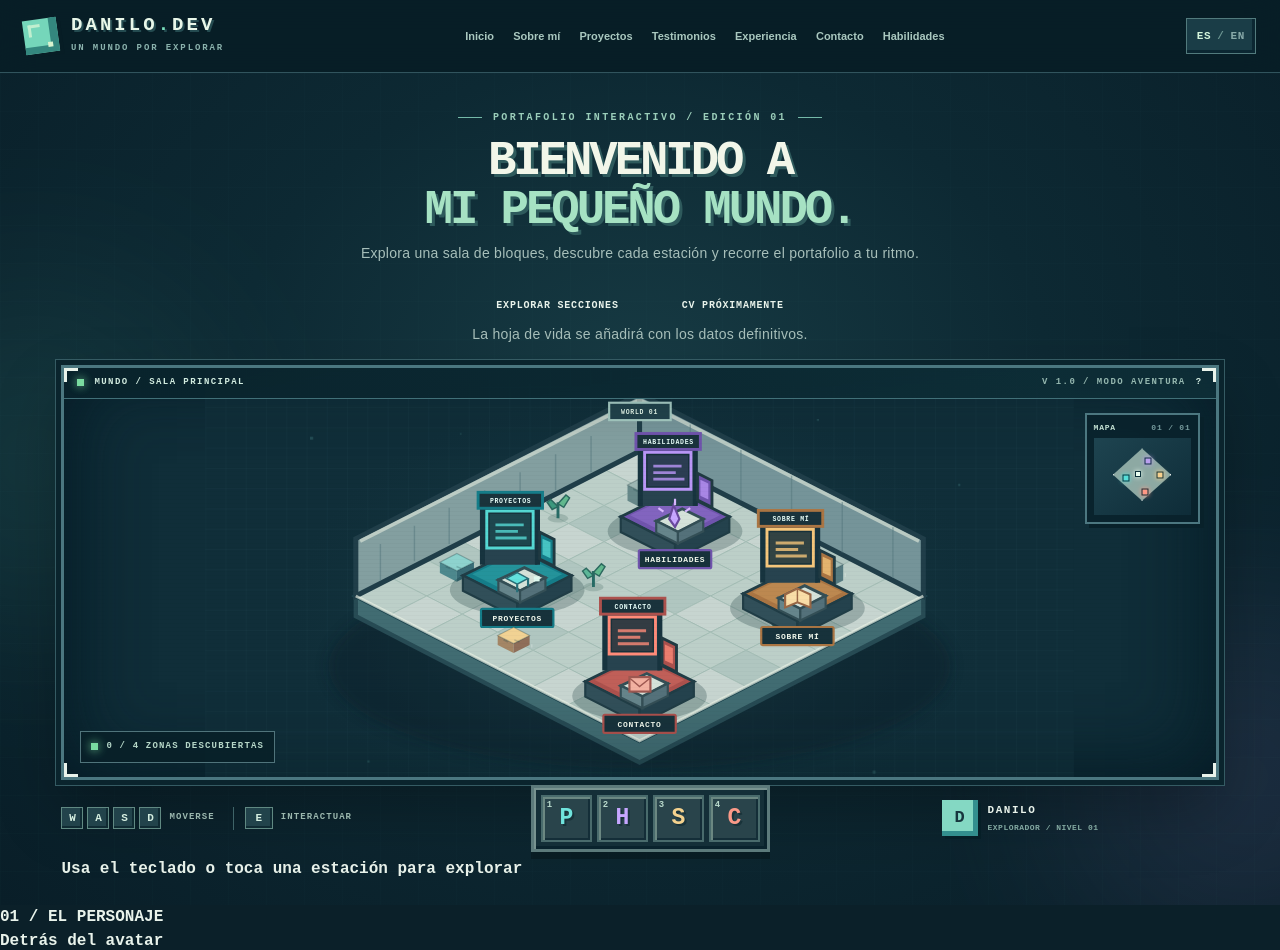
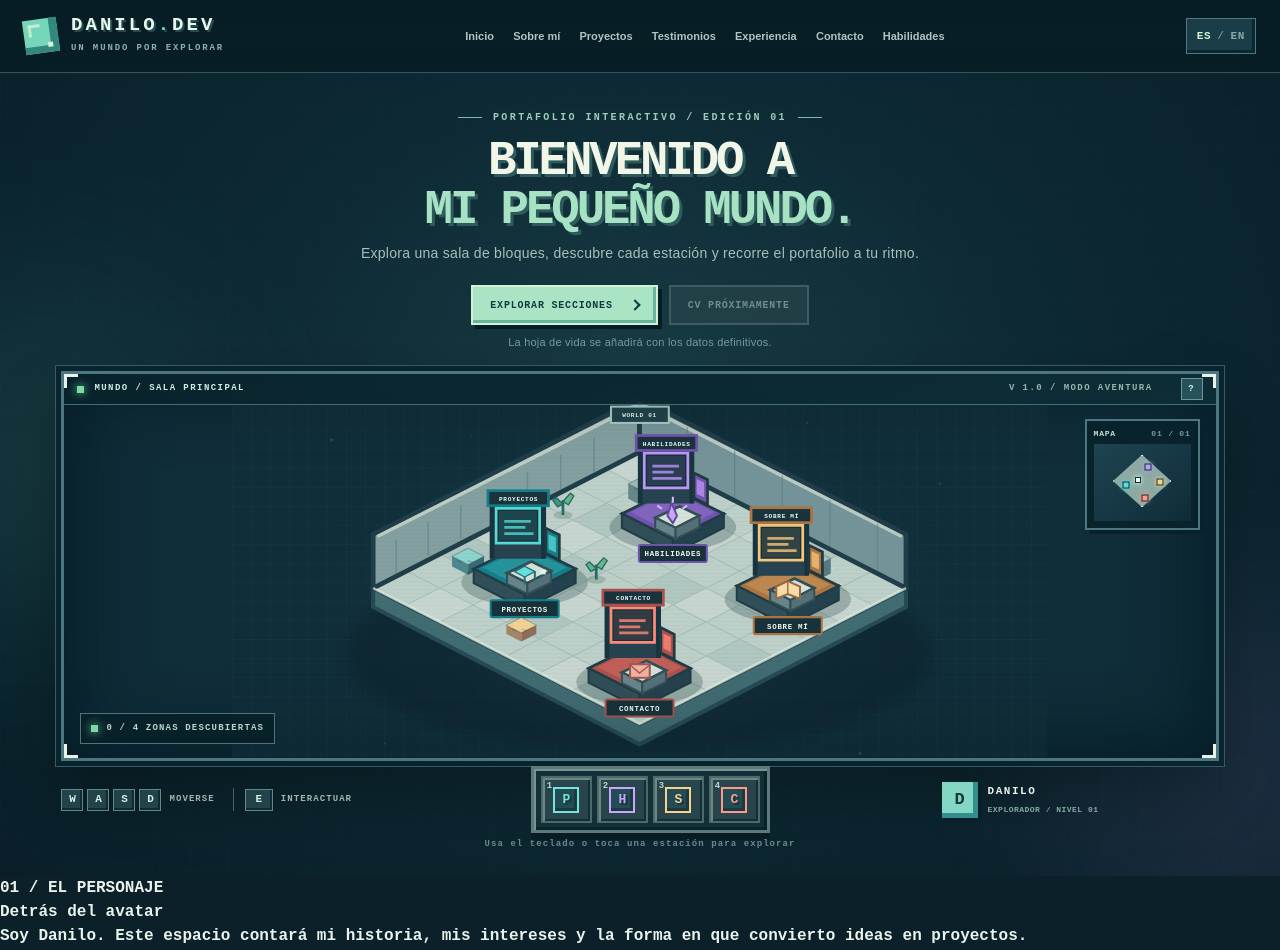
Before and after one commit to danilolarap/Portfolio, a Next.js app: page / in a window 1280 px wide. Shown: the top 950 px of the page. Built offline with nearby package versions, Linux system fonts and the light colour scheme.

Commit message:
style: build portfolio theme part 10

```diff
--- a/src/app/globals.css
+++ b/src/app/globals.css
@@ -1146,3 +1146,117 @@ section[id] {
   font-size: 10px;
   letter-spacing: 0.08em;
 }
+.primary-link {
+  color: #123b41;
+  background: #a9e4c4;
+  border: 2px solid #d0f2d6;
+  box-shadow:
+    inset -3px -3px #6ab49e,
+    4px 4px #071d26;
+}
+.primary-link:hover {
+  background: #c3f1d4;
+  transform: translateY(-2px);
+}
+.secondary-link {
+  color: #88a6a4;
+  background: #25424a;
+  border: 2px solid #4c686b;
+  cursor: not-allowed;
+  opacity: 0.78;
+}
+.button-arrow {
+  display: inline-block;
+  width: 8px;
+  height: 8px;
+  border-top: 2px solid currentColor;
+  border-right: 2px solid currentColor;
+  transform: rotate(45deg);
+}
+.cv-note {
+  min-height: 16px;
+  margin-top: 10px !important;
+  color: #789c99 !important;
+  font-size: 11px !important;
+}
+.hero-section .scene-frame {
+  height: clamp(390px, calc(100vh - 465px), 550px);
+}
+.hero-section .scene-topline-right {
+  margin-right: 18px;
+}
+.scene-help {
+  width: 22px;
+  height: 22px;
+  color: #d6efe0;
+  background: #27525b;
+  border: 1px solid #6b9692;
+  line-height: 1;
+}
+.scene-help:hover {
+  background: #3c7474;
+}
+.mini-projects {
+  left: 33%;
+  top: 53%;
+  background: #56dfd9;
+  color: #56dfd9;
+}
+.mini-skills {
+  left: 56%;
+  top: 30%;
+  background: #bba0ef;
+  color: #bba0ef;
+}
+.mini-about {
+  left: 68%;
+  top: 49%;
+  background: #f7d18e;
+  color: #f7d18e;
+}
+.mini-contact {
+  left: 53%;
+  top: 70%;
+  background: #ff9884;
+  color: #ff9884;
+}
+.slot-icon {
+  display: grid;
+  place-items: center;
+  width: 26px;
+  height: 26px;
+  background: #244c55;
+  border: 2px solid currentColor;
+  box-shadow: inset -3px -3px rgba(0, 0, 0, 0.25);
+  font-size: 13px;
+}
+.slot-icon.projects {
+  color: #70e4dd;
+}
+.slot-icon.skills {
+  color: #c6a6ff;
+}
+.slot-icon.about {
+  color: #f4d28e;
+}
+.slot-icon.contact {
+  color: #fa9a88;
+}
+.hero-footnote {
+  position: relative;
+  z-index: 1;
+  max-width: 1450px;
+  margin: 0 auto;
+  color: #668c8d;
+  font-size: 9px;
+  letter-spacing: 0.12em;
+  text-align: center;
+}
+.dpad-arrow {
+  display: block;
+  width: 9px;
+  height: 9px;
+  margin: auto;
+  border-top: 2px solid currentColor;
+  border-left: 2px solid currentColor;
+}
```
